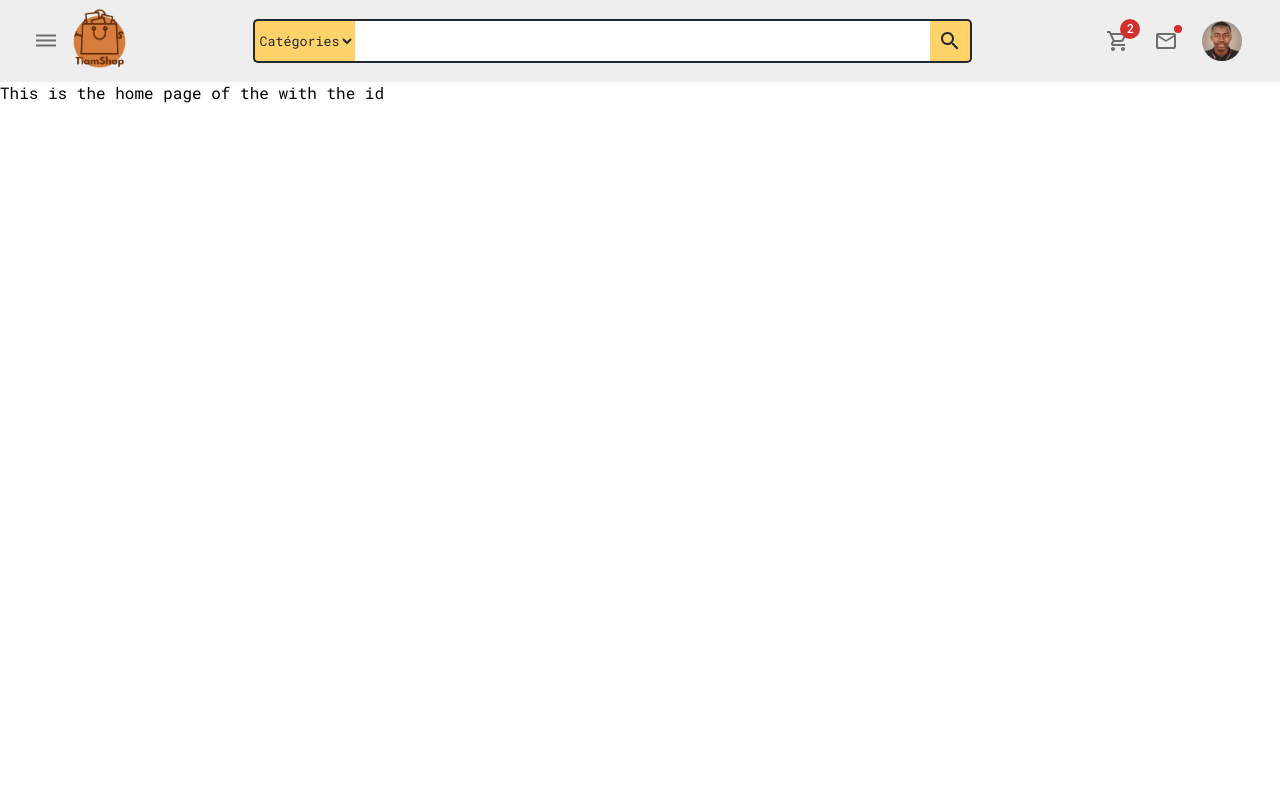
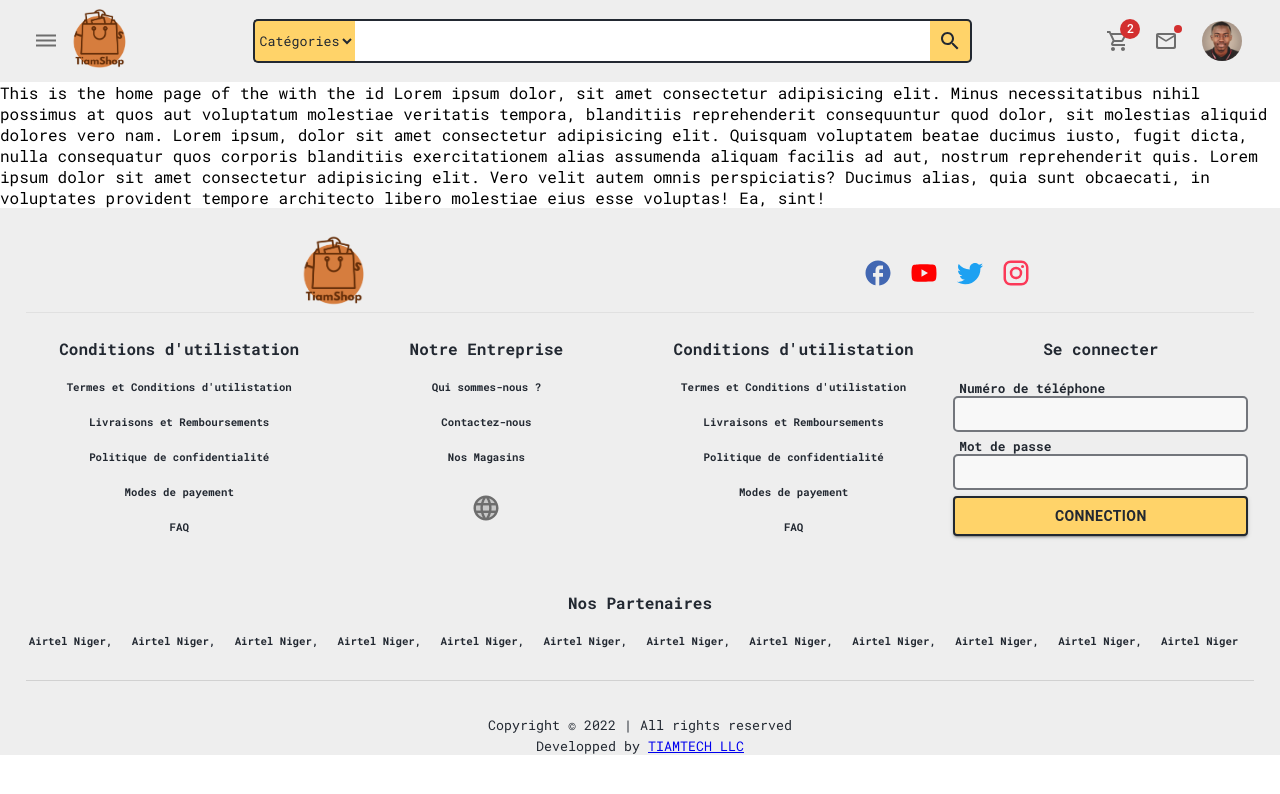
Before and after one commit to harounatiambou00/e-ilimigui, a React (Create React App) app: page / in a window 1280 px wide. Shown: the top 794 px of the page. Built offline with nearby package versions, Linux system fonts and the light colour scheme.

Commit message:
Footer v0.1

```diff
--- a/src/App.jsx
+++ b/src/App.jsx
@@ -7,6 +7,7 @@ import {Admin, AdminHome, AdminLogin, AdminRegister} from './pages/admin'
 import {User, Home, SignIn, SignUp} from './pages/user'
 import { Navbar } from './components';
 import LeftBar from './components/LeftBar/LeftBar';
+import Footer from './components/Footer/Footer';
 
 const App = () => {
 
@@ -29,6 +30,7 @@ const App = () => {
                 <Route path='register' element={<AdminRegister />} />
             </Route>
         </Routes>
+        <Footer />
     </div>
   )
 }
--- /dev/null
+++ b/src/components/Footer/Footer.jsx
@@ -0,0 +1,129 @@
+import React from 'react'
+
+import useStyles from './styles';
+
+import Logo from '../../assets/images/Logo.png';
+import { FacebookRounded, LanguageTwoTone, Twitter, YouTube, Instagram } from '@mui/icons-material';
+import { Button, Divider, FormControl, Grid, IconButton, InputLabel, OutlinedInput } from '@mui/material';
+
+
+const Footer = () => {
+  const classes = useStyles();
+  return (
+    <footer className={classes.footer}>
+      <div className={classes.footerHeader}>
+        <Grid container sx={{alignItems : 'center', textAlign : 'center'}}>
+          <Grid item xs={12} md={6}>
+            <img
+              src={Logo}
+              className={classes.logo}
+              alt='logo'
+            />
+          </Grid>
+          <Grid item xs={12} md={6}>
+            <IconButton >
+              <FacebookRounded sx = {{ fontSize : 30, color : "#4267B2"}}/>
+            </IconButton>
+            <IconButton>
+              <YouTube sx = {{ fontSize : 30, color:"#FF0000"}}/>
+            </IconButton>
+            <IconButton>
+              <Twitter sx = {{ fontSize : 30, color:"#1DA1F2"}}/>
+            </IconButton>
+            <IconButton>
+              <Instagram sx = {{ fontSize : 30, color:"#fb3958"}}/>
+            </IconButton>
+          </Grid>
+        </Grid>
+      </div>
+      <Divider sx={{backgroundColor:'white'}} />
+      <div className={classes.footerBody}>
+      <Grid container sx={{}}>
+          <Grid item xs={12} md={6} lg={3} sx={{mb:2}}>
+                <h4>Conditions d'utilistation</h4><br />
+                <h6><a href = "#" className = {classes.footerBodyLinks} >Termes et Conditions d'utilistation</a></h6><br />
+                <h6><a href = "#" className = {classes.footerBodyLinks}>Livraisons et Remboursements</a></h6><br />
+                <h6><a href = "#" className = {classes.footerBodyLinks}>Politique de confidentialité</a></h6><br />
+                <h6><a href = "#" className = {classes.footerBodyLinks}>Modes de payement</a></h6><br />
+                <h6><a href = "#" className = {classes.footerBodyLinks}>FAQ</a></h6><br />
+          </Grid>
+          <Grid item xs={12} md={6} lg={3} sx={{mb:2}}>
+                <h4>Notre Entreprise</h4><br />
+                <h6><a href = "#" className = {classes.footerBodyLinks}>Qui sommes-nous ?</a></h6><br />
+                <h6><a href = "#" className = {classes.footerBodyLinks}>Contactez-nous</a></h6><br />
+                <h6><a href = "#" className = {classes.footerBodyLinks}>Nos Magasins</a></h6><br />
+                <IconButton>
+                    <LanguageTwoTone sx = {{ fontSize : 30}}/>
+                </IconButton>
+          </Grid>
+          <Grid item xs={12} md={6} lg={3} sx={{mb:2}}>
+                <h4>Conditions d'utilistation</h4><br />
+                <h6><a href = "#" className = {classes.footerBodyLinks}>Termes et Conditions d'utilistation</a></h6><br />
+                <h6><a href = "#" className = {classes.footerBodyLinks}>Livraisons et Remboursements</a></h6><br />
+                <h6><a href = "#" className = {classes.footerBodyLinks}>Politique de confidentialité</a></h6><br />
+                <h6><a href = "#" className = {classes.footerBodyLinks}>Modes de payement</a></h6><br />
+                <h6><a href = "#" className = {classes.footerBodyLinks}>FAQ</a></h6><br />
+          </Grid>
+          <Grid item xs={12} md={6} lg={3} sx={{mb:2}}>
+                <h4>Se connecter</h4><br />
+                <form className={classes.signInForm}>
+                  <div className={classes.signInFormControl}>
+                    <label for='phone-number' className={classes.signInInputLabel}>Numéro de téléphone</label>
+                    <input
+                      type='tel'
+                      minLength={8}
+                      maxLength={8}
+                      className={classes.signInInputs}
+                    />
+                  </div>
+                  <div className={classes.signInFormControl}>
+                    <label for='password' className={classes.signInInputLabel}>Mot de passe</label>
+                    <input
+                      type='password'
+                      className={classes.signInInputs}
+                    />
+                  </div>
+
+                  <Button
+                    variant='contained'
+                    sx={{backgroundColor:'#FFD369', color:'#222831', fontWeight:'bold', border:'2px solid #222831', '&:hover' : {backgroundColor:'#FFD369'}}}
+                  >
+                    Connection
+                  </Button>
+                </form>
+          </Grid>
+          <Grid item xs={12}>
+            <br /><h4>Nos Partenaires</h4><br />
+                <h6>
+                    <a href = "#" className = {classes.footerBodyLinks}>Airtel Niger</a>, &nbsp;&nbsp;
+                    <a href = "#" className = {classes.footerBodyLinks}>Airtel Niger</a>, &nbsp;&nbsp;
+                    <a href = "#" className = {classes.footerBodyLinks}>Airtel Niger</a>, &nbsp;&nbsp;
+                    <a href = "#" className = {classes.footerBodyLinks}>Airtel Niger</a>, &nbsp;&nbsp;
+                    <a href = "#" className = {classes.footerBodyLinks}>Airtel Niger</a>, &nbsp;&nbsp;
+                    <a href = "#" className = {classes.footerBodyLinks}>Airtel Niger</a>, &nbsp;&nbsp;
+                    <a href = "#" className = {classes.footerBodyLinks}>Airtel Niger</a>, &nbsp;&nbsp;
+                    <a href = "#" className = {classes.footerBodyLinks}>Airtel Niger</a>, &nbsp;&nbsp;
+                    <a href = "#" className = {classes.footerBodyLinks}>Airtel Niger</a>, &nbsp;&nbsp;
+                    <a href = "#" className = {classes.footerBodyLinks}>Airtel Niger</a>, &nbsp;&nbsp;
+                    <a href = "#" className = {classes.footerBodyLinks}>Airtel Niger</a>, &nbsp;&nbsp;
+                    <a href = "#" className = {classes.footerBodyLinks}>Airtel Niger</a>&nbsp;&nbsp;
+
+                </h6>
+          </Grid>
+        </Grid>
+      </div>
+      <Divider  sx={{my : 4}}></Divider>
+      <div className={classes.footerFooter}>
+        <small>
+          Copyright &copy; 2022 | All rights reserved
+        </small>
+        <br />
+        <small>
+          Developped by <a href="#">TIAMTECH LLC</a>
+        </small>
+      </div>
+    </footer>
+  )
+}
+
+export default Footer
--- /dev/null
+++ b/src/components/Footer/styles.js
@@ -0,0 +1,61 @@
+import { makeStyles } from "@material-ui/core";
+
+export default makeStyles((theme) => ({
+    footer : {
+        bottom : 0,
+        backgroundColor : '#EEEEEE',
+        padding : '2%',
+        paddingBottom : 0
+    },
+    footerHeader : {
+    },
+    logo : {
+        width : '75px',
+    },
+    footerBody : {
+        marginTop : '2%',
+        textAlign: 'center',
+        color : '#222831'
+    },
+    footerBodyLinks : {
+        color : '#222831',
+        textDecoration : 'none',
+        '&:hover' : {
+            color : '#FF5403',
+            textDecoration : 'underline'
+        }
+    },
+    signInForm : {
+        display : 'flex',
+        flexDirection : 'column',
+        paddingLeft : '2%',
+        paddingRight : '2%',
+        justifyContent : 'space-between'
+    },
+    signInFormControl:{
+        display:'flex',
+        flexDirection:'column'
+    },
+    signInInputLabel:{
+        textAlign : 'left',
+        fontSize : '0.8em',
+        paddingLeft : '2%',
+        fontWeight : 'bold'
+    },
+    signInInputs : {
+        height : '30px',
+        border : '2px solid #222831',
+        marginBottom : '2%',
+        borderRadius : 5,
+        paddingLeft : '2%',
+        outline:'none',
+        opacity:0.6,
+        '&:hover, &:focus':{
+            borderColor : '#FFD369'
+        },
+    },
+    footerFooter : {
+        textAlign : 'center',
+        color : "#222831"
+    }
+}))
--- a/src/pages/user/home/Home.jsx
+++ b/src/pages/user/home/Home.jsx
@@ -6,7 +6,7 @@ const Home = (props) => {
   const userType = props.userType;
   return (
     <>
-      <div>This is the home page of the {userType} with the id {params.userId}</div>
+      <div>This is the home page of the {userType} with the id {params.userId} Lorem ipsum dolor, sit amet consectetur adipisicing elit. Minus necessitatibus nihil possimus at quos aut voluptatum molestiae veritatis tempora, blanditiis reprehenderit consequuntur quod dolor, sit molestias aliquid dolores vero nam. Lorem ipsum, dolor sit amet consectetur adipisicing elit. Quisquam voluptatem beatae ducimus iusto, fugit dicta, nulla consequatur quos corporis blanditiis exercitationem alias assumenda aliquam facilis ad aut, nostrum reprehenderit quis. Lorem ipsum dolor sit amet consectetur adipisicing elit. Vero velit autem omnis perspiciatis? Ducimus alias, quia sunt obcaecati, in voluptates provident tempore architecto libero molestiae eius esse voluptas! Ea, sint!</div>
       <Outlet />
     </>
   )
```
